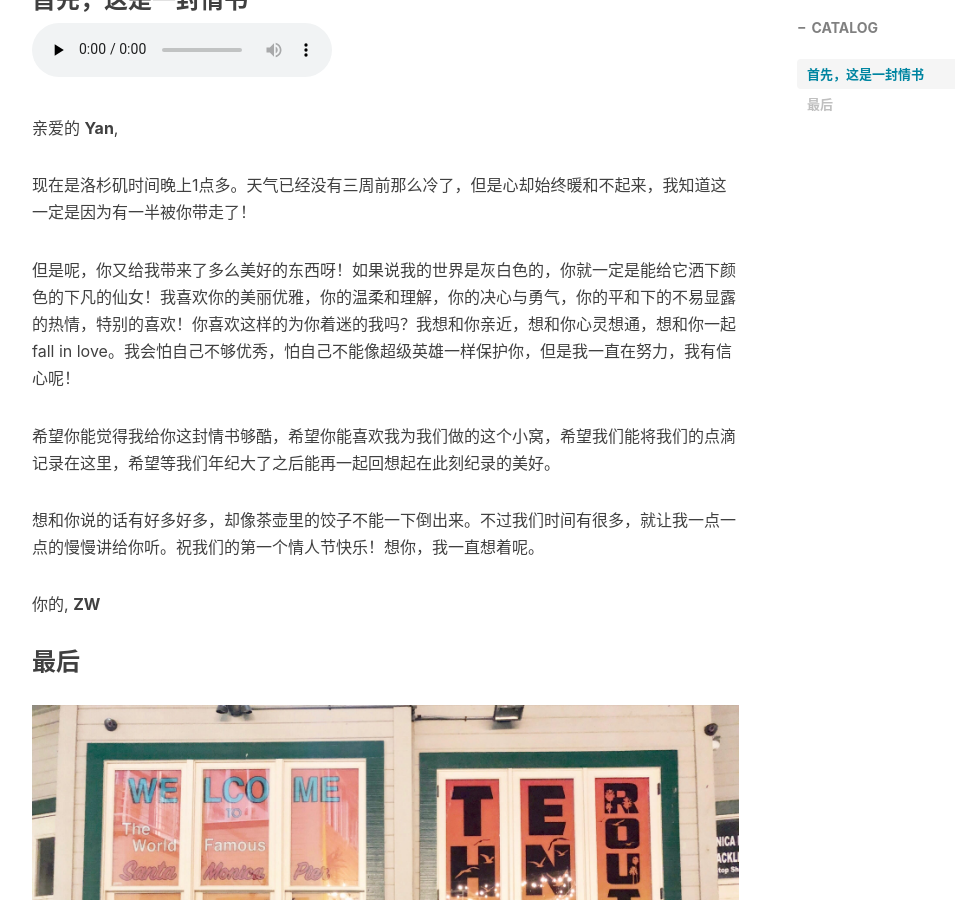
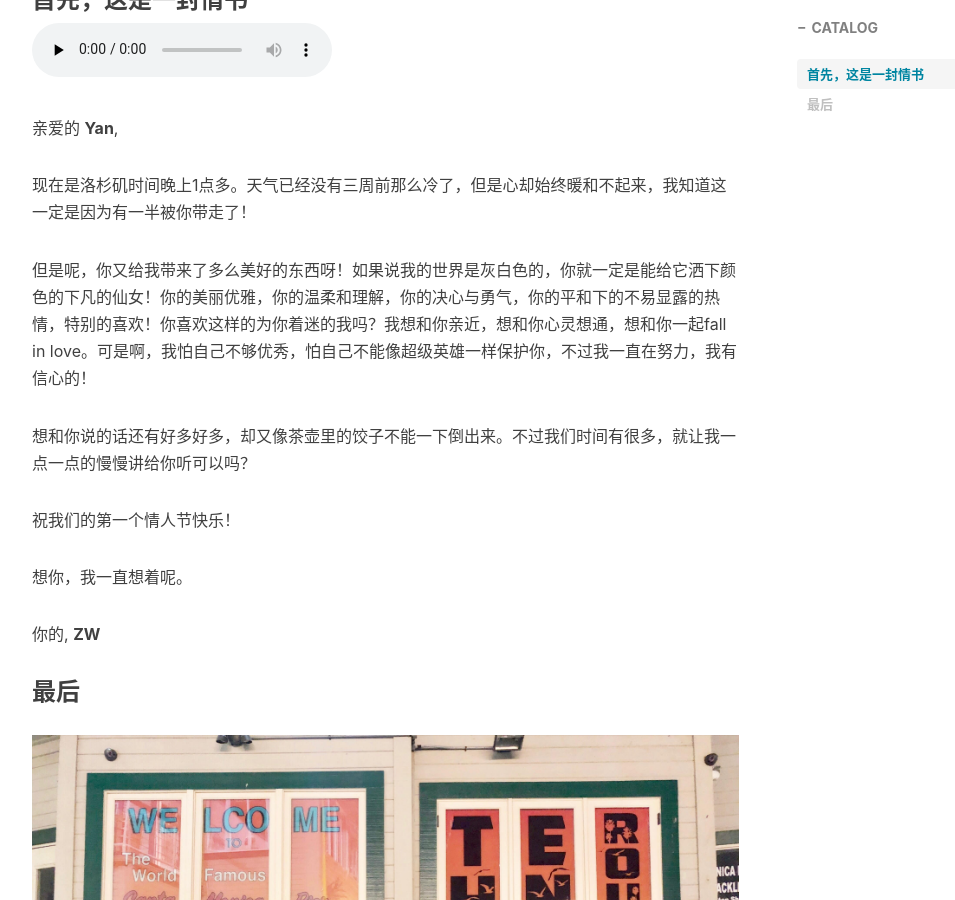
Before and after one commit to project106/project106.github.io, a Jekyll site: the page built from _posts/2019-02-14-ValentinesDay.md, in a window 1280 px wide and 900 px high, scrolled down 586 px. Shown: the whole window, without its empty margins (233-1188 px from the left). Built offline with Jekyll 4.4.1, drawn with Linux system fonts in a browser that asks for light colours; nearby versions of some CDN libraries; comment, search, counter and statistics services are not loaded.

Commit message:
Update 2019-02-14-ValentinesDay.md

```diff
--- a/_posts/2019-02-14-ValentinesDay.md
+++ b/_posts/2019-02-14-ValentinesDay.md
@@ -22,11 +22,13 @@ tags:
 
    现在是洛杉矶时间晚上1点多。天气已经没有三周前那么冷了，但是心却始终暖和不起来，我知道这一定是因为有一半被你带走了！
 
-   但是呢，你又给我带来了多么美好的东西呀！如果说我的世界是灰白色的，你就一定是能给它洒下颜色的下凡的仙女！我喜欢你的美丽优雅，你的温柔和理解，你的决心与勇气，你的平和下的不易显露的热情，特别的喜欢！你喜欢这样的为你着迷的我吗？我想和你亲近，想和你心灵想通，想和你一起fall in love。我会怕自己不够优秀，怕自己不能像超级英雄一样保护你，但是我一直在努力，我有信心呢！
+   但是呢，你又给我带来了多么美好的东西呀！如果说我的世界是灰白色的，你就一定是能给它洒下颜色的下凡的仙女！你的美丽优雅，你的温柔和理解，你的决心与勇气，你的平和下的不易显露的热情，特别的喜欢！你喜欢这样的为你着迷的我吗？我想和你亲近，想和你心灵想通，想和你一起fall in love。可是啊，我怕自己不够优秀，怕自己不能像超级英雄一样保护你，不过我一直在努力，我有信心的！
 
-   希望你能觉得我给你这封情书够酷，希望你能喜欢我为我们做的这个小窝，希望我们能将我们的点滴记录在这里，希望等我们年纪大了之后能再一起回想起在此刻纪录的美好。
+   想和你说的话还有好多好多，却又像茶壶里的饺子不能一下倒出来。不过我们时间有很多，就让我一点一点的慢慢讲给你听可以吗？
 
-   想和你说的话有好多好多，却像茶壶里的饺子不能一下倒出来。不过我们时间有很多，就让我一点一点的慢慢讲给你听。祝我们的第一个情人节快乐！想你，我一直想着呢。
+   祝我们的第一个情人节快乐！
+
+   想你，我一直想着呢。
 
 你的,
 **ZW**
```
